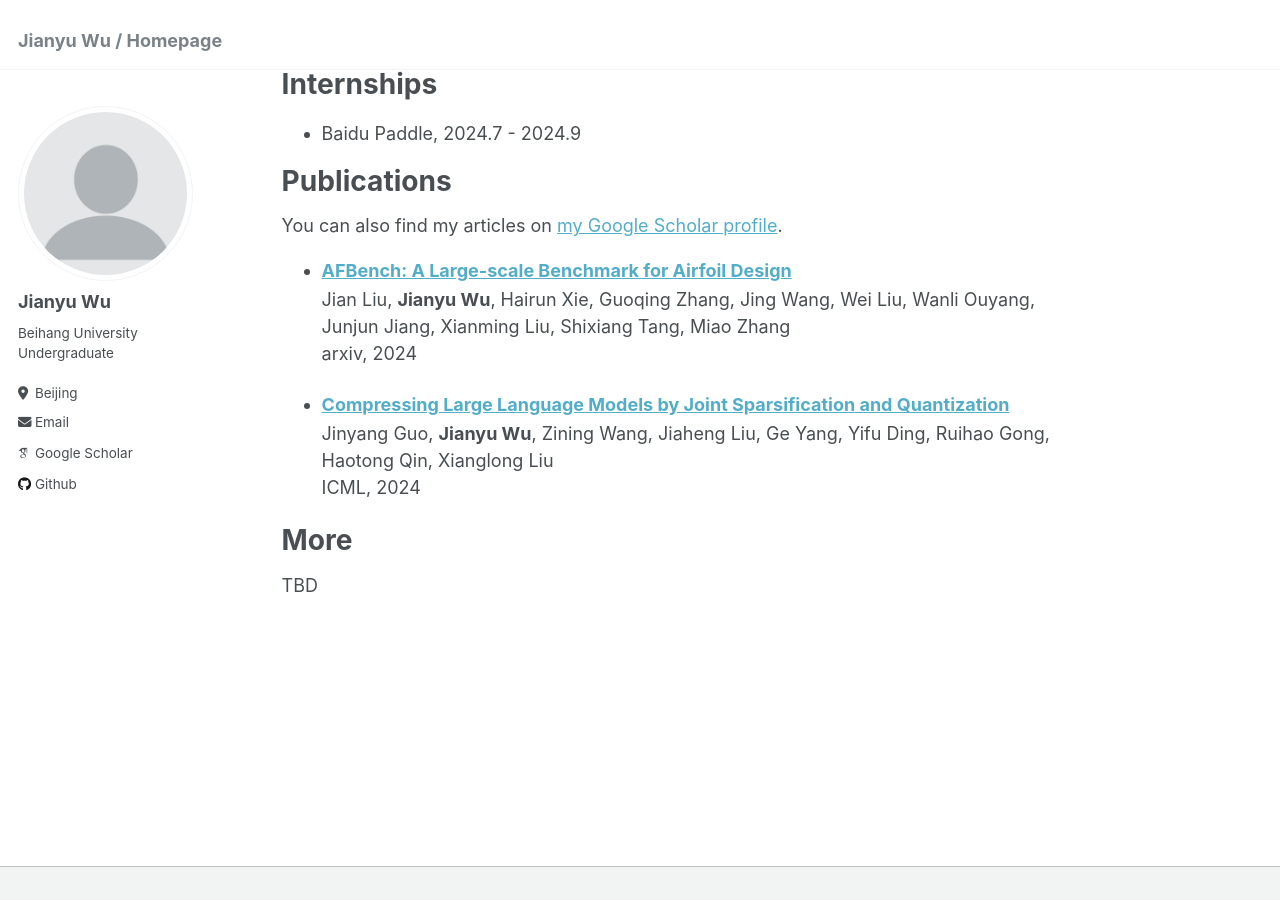
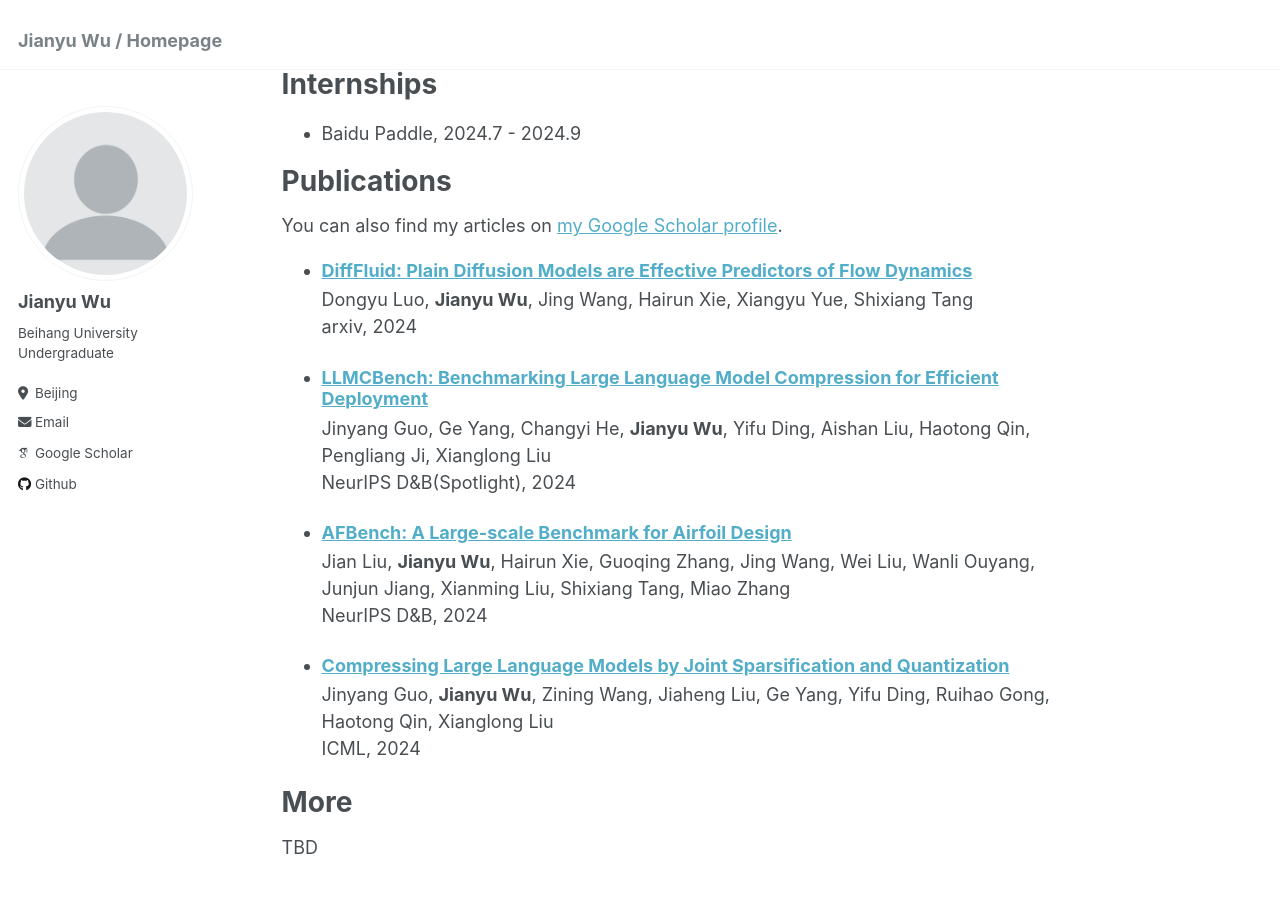
Before and after one commit to uanu2002/uanu2002.github.io, a Jekyll site: the page built from _pages/about.md, in a window 1280 px wide and 900 px high, scrolled down 278 px. Built offline with Jekyll 4.4.1, drawn with Linux system fonts in a browser that asks for light colours; some web fonts are replaced.

Commit message:
add llmc, difffluid

```diff
--- a/_publications/2024-06-01-arxiv.md
+++ b/_publications/2024-06-01-neurips.md
@@ -1,10 +1,10 @@
 ---
 title: "AFBench: A Large-scale Benchmark for Airfoil Design"
 collection: preprints
-permalink: /publication/2024-06-01-arxiv
+permalink: /publication/2024-06-01-neurips
 excerpt: 'Jian Liu, Jianyu Wu, Hairun Xie, Guoqing Zhang, Jing Wang, Wei Liu, Wanli Ouyang, Junjun Jiang, Xianming Liu, Shixiang Tang, Miao Zhang'
 date: 2024-06-01
-venue: 'arxiv'
+venue: 'NeurIPS D&B'
 paperurl: 'https://arxiv.org/abs/2406.18846'
 citation: #'Your Name, You. (2024). &quot;Paper Title Number 3.&quot; <i>GitHub Journal of Bugs</i>. 1(3).'
 ---
--- /dev/null
+++ b/_publications/2024-09-20-arxiv.md
@@ -0,0 +1,12 @@
+---
+title: "DiffFluid: Plain Diffusion Models are Effective Predictors of Flow Dynamics"
+collection: preprints
+permalink: /publication/2024-09-20-arxiv
+excerpt: 'Dongyu Luo, Jianyu Wu, Jing Wang, Hairun Xie, Xiangyu Yue, Shixiang Tang'
+date: 2024-09-20
+venue: 'arxiv'
+paperurl: 'https://arxiv.org/abs/2409.13665'
+citation: #'Your Name, You. (2024). &quot;Paper Title Number 3.&quot; <i>GitHub Journal of Bugs</i>. 1(3).'
+---
+
+Dongyu Luo, Jianyu Wu, Jing Wang, Hairun Xie, Xiangyu Yue, Shixiang Tang
--- /dev/null
+++ b/_publications/2024-09-26-neurips.md
@@ -0,0 +1,12 @@
+---
+title: "LLMCBench: Benchmarking Large Language Model Compression for Efficient Deployment"
+collection: preprints
+permalink: /publication/2024-09-26-neurips
+excerpt: 'Jinyang Guo, Ge Yang, Changyi He, Jianyu Wu, Yifu Ding, Aishan Liu, Haotong Qin, Pengliang Ji, Xianglong Liu'
+date: 2024-06-01
+venue: 'NeurIPS D&B(Spotlight)'
+paperurl: 'https://openreview.net/pdf?id=wmO7z57wNK'
+citation: #'Your Name, You. (2024). &quot;Paper Title Number 3.&quot; <i>GitHub Journal of Bugs</i>. 1(3).'
+---
+W
+Jinyang Guo, Ge Yang, Changyi He, Jianyu Wu, Yifu Ding, Aishan Liu, Haotong Qin, Pengliang Ji, Xianglong Liu
```
